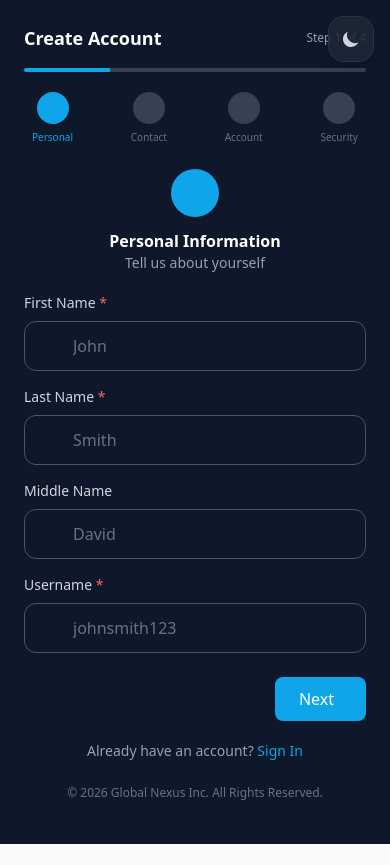
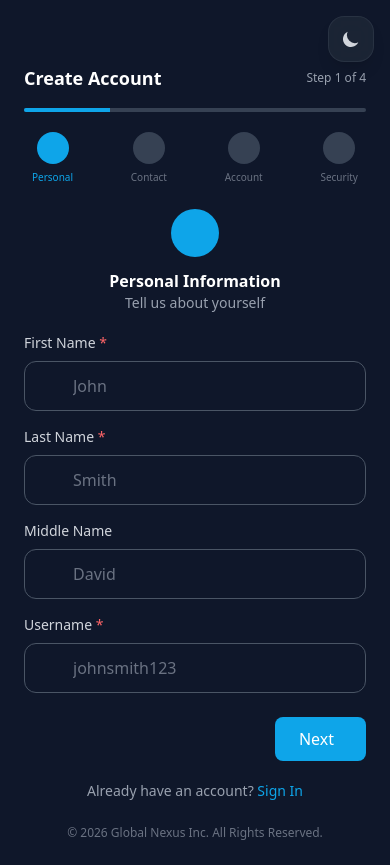
Before and after one commit to kipkiruigideon/globalnexusincorp, a Next.js app: page /register in a window 390 px wide. Before the commit the page ends 844 px from the top, so only its background shows below. Built offline with nearby package versions, Linux system fonts and the light colour scheme; some icons are missing.

Commit message:
Add top padding on mobile to prevent dark mode toggle overlap

```diff
--- a/src/app/register/page.tsx
+++ b/src/app/register/page.tsx
@@ -174,7 +174,7 @@ export default function RegisterPage() {
       </div>
 
       {/* Right Panel - Form */}
-      <div className="flex-1 flex flex-col p-6 lg:px-10 lg:pt-8 lg:pb-6 overflow-y-auto">
+      <div className="flex-1 flex flex-col p-6 pt-16 lg:px-10 lg:pt-8 lg:pb-6 overflow-y-auto">
         <div className="w-full max-w-md mx-auto">
           {/* Header */}
           <div className="flex justify-between items-center mb-4">
```
